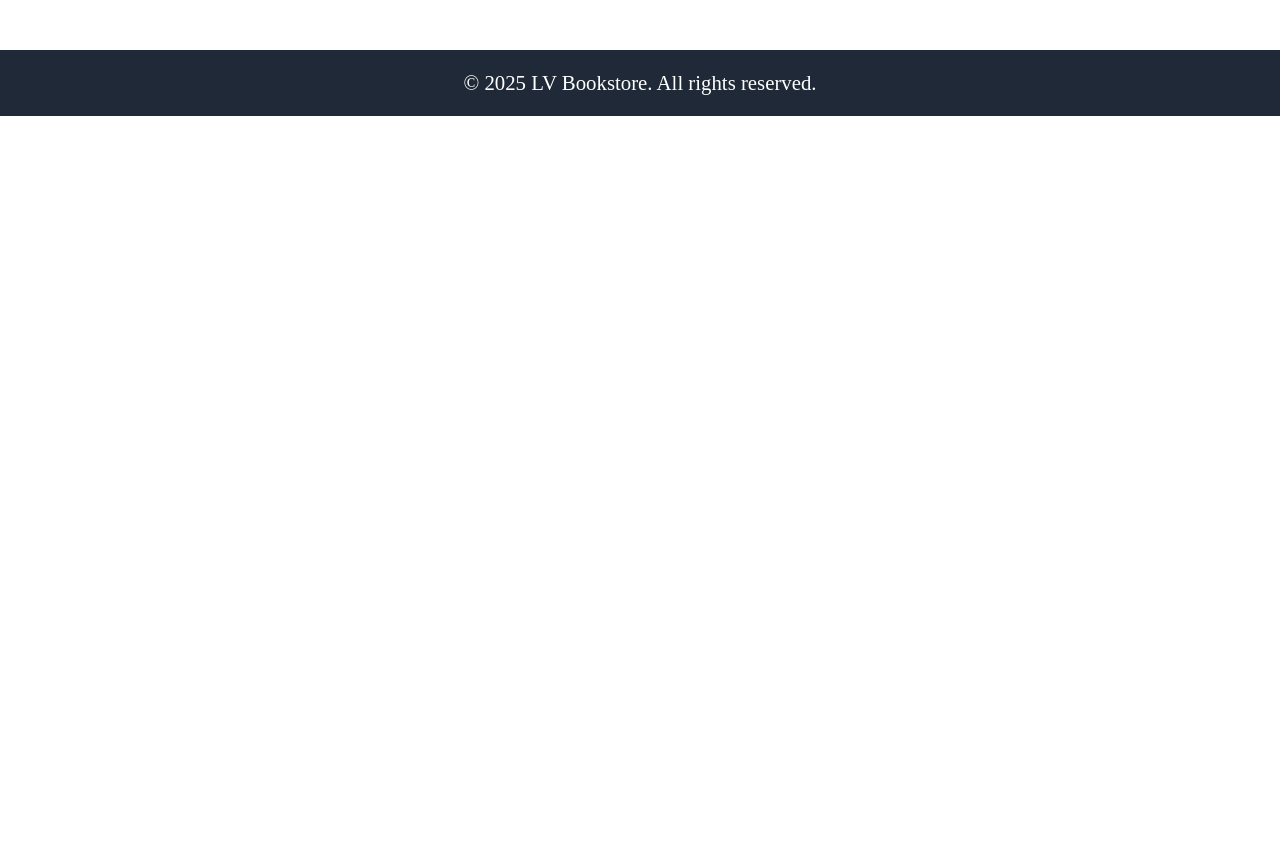
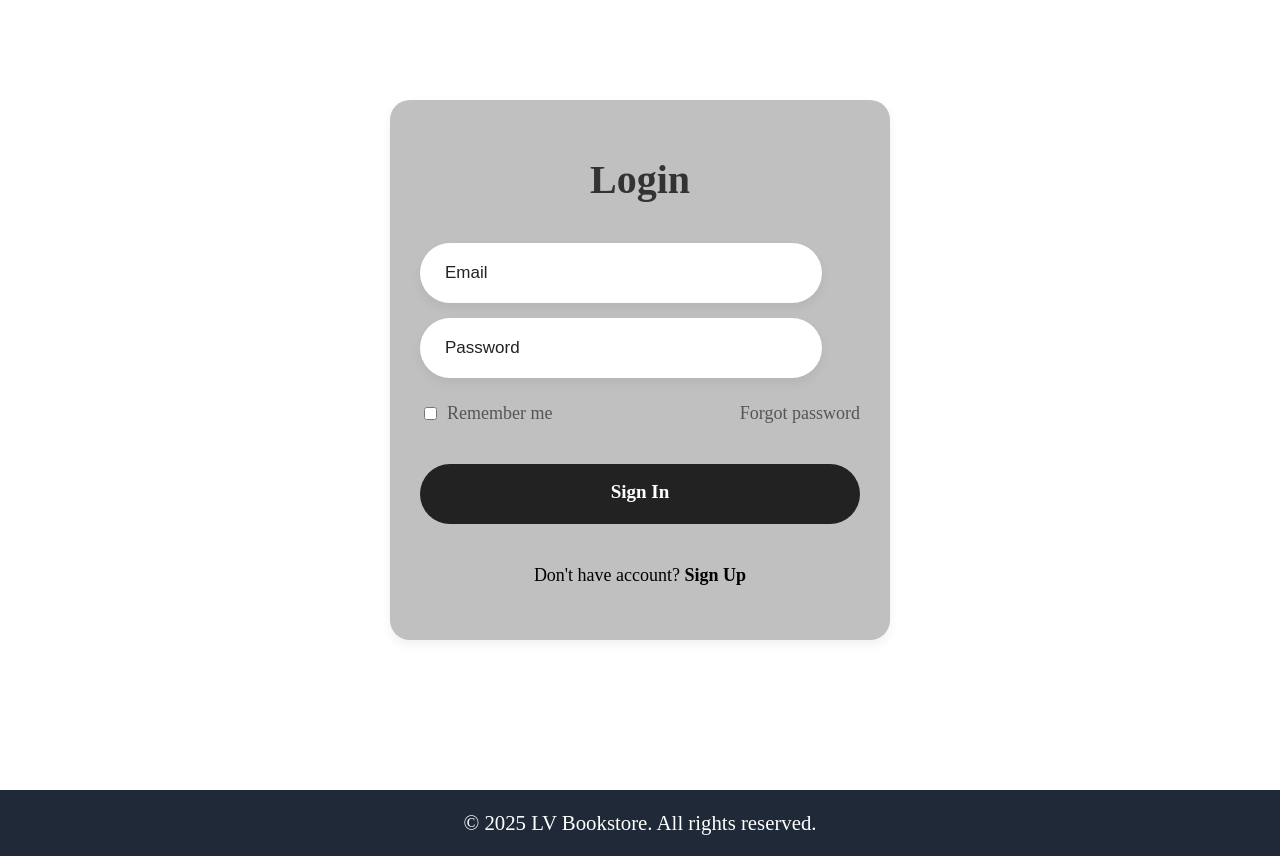
Before and after one commit to fulcrum0/webshop_14, a PHP site: page /login.html in a window 1280 px wide. Shown: the part 100-956 px from the top of the page. Before the commit the page ends 216 px from the top, so only its background shows below. Run offline with PHP 8.4, Linux system fonts and the light colour scheme; some libraries are stand-ins or nearby versions.

Commit message:
Add register and login page
Register and login pages are added and linked to eachother

```diff
--- a/design/cart.html
+++ b/design/cart.html
@@ -69,6 +69,6 @@
             <p>&copy; 2025 LV Bookstore. All rights reserved.</p>
         </footer>
     </div>
+    <script src="./js/script.js"></script>
 </body>
-
 </html>
--- a/design/css/style.css
+++ b/design/css/style.css
@@ -110,8 +110,6 @@ h1 {
   font-size: 100px;
   color: black;
 }
-
-/* ---------------- section 2 --------------- */
 
 /* ---------------- Book Cards --------------- */
 
@@ -386,3 +384,202 @@ footer {
   justify-content: center;
   align-items: center;
 }
+
+/* ---------------- login.html --------------- */
+
+@import url("https://fonts.googleapis.com/css2?family=Poppins:wght@400;500&display=swap");
+
+.login-box {
+  display: flex;
+  justify-content: center;
+  flex-direction: column;
+  margin: 100px;
+  width: 440px;
+  height: 480px;
+  padding: 30px;
+  background-color: rgb(192, 192, 192);
+  border-radius: 20px;
+  box-shadow: 0px 5px 10px 1px rgba(0, 0, 0, 0.05);
+}
+.login-header {
+  text-align: center;
+  margin: 20px 0 40px 0;
+}
+.login-header header {
+  color: #333;
+  font-size: 2.5em;
+  font-weight: 600;
+}
+.input-box .input-field {
+  width: 80%;
+  height: 60px;
+  font-size: 17px;
+  padding: 0 25px;
+  margin-bottom: 15px;
+  border-radius: 30px;
+  border: none;
+  box-shadow: 0px 5px 10px 1px rgba(0, 0, 0, 0.05);
+  outline: none;
+  transition: 0.3s;
+}
+::placeholder {
+  font-weight: 500;
+  color: #222;
+}
+.input-field:focus {
+  width: 90%;
+}
+.forgot {
+  display: flex;
+  justify-content: space-between;
+  margin-bottom: 40px;
+}
+section {
+  display: flex;
+  align-items: center;
+  margin-top: 10px;
+  font-size: 18px;
+  color: #555;
+}
+#check {
+  margin-right: 10px;
+}
+a {
+  text-decoration: none;
+}
+a:hover {
+  text-decoration: underline;
+}
+section a {
+  color: #555;
+}
+.input-submit {
+  position: relative;
+}
+.submit-btn {
+  width: 100%;
+  height: 60px;
+  background: #222;
+  border: none;
+  border-radius: 30px;
+  cursor: pointer;
+  transition: 0.3s;
+}
+.input-submit label {
+  position: absolute;
+  top: 45%;
+  left: 50%;
+  color: #fff;
+  font-size: 19px;
+  font-weight: 600;
+  -webkit-transform: translate(-50%, -50%);
+  -ms-transform: translate(-50%, -50%);
+  transform: translate(-50%, -50%);
+  cursor: pointer;
+}
+.submit-btn:hover {
+  background: #000;
+  transform: scale(1.05, 1);
+}
+.sign-up-link {
+  text-align: center;
+  font-size: 18px;
+  margin-top: 20px;
+}
+.sign-up-link a {
+  color: #000;
+  font-weight: 600;
+}
+
+/* ---------------- register.html --------------- */
+
+.register-box {
+  display: flex;
+  justify-content: center;
+  flex-direction: column;
+  margin: 100px;
+  width: 440px;
+  height: 940px;
+  padding: 30px;
+  background-color: rgb(192, 192, 192);
+  border-radius: 20px;
+  box-shadow: 0px 5px 10px 1px rgba(0, 0, 0, 0.05);
+}
+.register-header {
+  text-align: center;
+  margin: 20px 0 40px 0;
+}
+.register-header header {
+  color: #333;
+  font-size: 2.5em;
+  font-weight: 600;
+}
+.input-box .input-field {
+  width: 80%;
+  height: 60px;
+  font-size: 17px;
+  padding: 0 25px;
+  margin-bottom: 15px;
+  border-radius: 30px;
+  border: none;
+  box-shadow: 0px 5px 10px 1px rgba(0, 0, 0, 0.05);
+  outline: none;
+  transition: 0.3s;
+}
+::placeholder {
+  font-weight: 500;
+  color: #222;
+}
+.input-field:focus {
+  width: 90%;
+}
+.forgot {
+  display: flex;
+  justify-content: space-between;
+  margin-bottom: 40px;
+}
+section {
+  display: flex;
+  align-items: center;
+  margin-top: 10px;
+  font-size: 18px;
+  color: #555;
+}
+#check {
+  margin-right: 10px;
+}
+a {
+  text-decoration: none;
+}
+a:hover {
+  text-decoration: underline;
+}
+section a {
+  color: #555;
+}
+.input-submit {
+  position: relative;
+}
+.register-btn {
+  width: 100%;
+  height: 60px;
+  background: #222;
+  border: none;
+  border-radius: 30px;
+  cursor: pointer;
+  transition: 0.3s;
+}
+
+.register-btn:hover {
+  background: #000;
+  transform: scale(1.05, 1);
+}
+.sign-up-link {
+  text-align: center;
+  font-size: 18px;
+  margin-top: 20px;
+}
+.sign-up-link a {
+  color: #000;
+  font-weight: 600;
+}
--- a/design/login.html
+++ b/design/login.html
@@ -1,8 +1,6 @@
 <!DOCTYPE html>
 <html lang="en">
-
   <head>
-
     <meta charset="UTF-8" />
     <meta http-equiv="X-UA-Compatible" content="IE=edge" />
     <meta name="viewport" content="width=device-width, initial-scale=1.0" />
@@ -12,9 +10,7 @@
   </head>
 
   <body>
-
     <div class="container">
-
       <!-- ------------------- Navbar -------------------- -->
 
       <nav class="navbar">
@@ -23,18 +19,61 @@
           <h1>LV Bookstore</h1>
         </div>
         <div class="nav-right">
-                <li><a href="index.html"><img src="./img/home.svg">Home</a></li>
-                <li><a href="cart.html"><img src="./img/cart.svg">Cart <span>(1)</span></a></li>
-                <li><a href="login.html"><img src="./img/log in.svg">Login</a></li>
-                <li><a href="register.html"><img src="./img/register.svg">Register</a></li>
-                <li><a href="#">Welcome, <span>Tarik</span></a></li>
+          <li>
+            <a href="index.html"><img src="./img/home.svg" />Home</a>
+          </li>
+          <li>
+            <a href="cart.html"
+              ><img src="./img/cart.svg" />Cart <span>(1)</span></a
+            >
+          </li>
+          <li>
+            <a href="login.html"><img src="./img/log in.svg" />Login</a>
+          </li>
+          <li>
+            <a href="register.html"><img src="./img/register.svg" />Register</a>
+          </li>
+          <li>
+            <a href="#">Welcome, <span>Tarik</span></a>
+          </li>
         </div>
       </nav>
 
+      <!-- ------------------- Login Box -------------------- -->
+
+      <div class="login-box">
+        <div class="login-header">
+            <header>Login</header>
+        </div>
+        <div class="input-box">
+            <input type="text" class="input-field" placeholder="Email" autocomplete="off" required>
+        </div>
+        <div class="input-box">
+            <input type="password" class="input-field" placeholder="Password" autocomplete="off" required>
+        </div>
+        <div class="forgot">
+            <section>
+                <input type="checkbox" id="check">
+                <label for="check">Remember me</label>
+            </section>
+            <section>
+                <a href="#">Forgot password</a>
+            </section>
+        </div>
+        <div class="input-submit">
+            <button class="submit-btn" id="submit"></button>
+            <label for="submit">Sign In</label>
+        </div>
+        <div class="sign-up-link">
+            <p>Don't have account? <a href="register.html">Sign Up</a></p>
+        </div>
+    </div>
+
+      <!-- ------------------- Footer -------------------- -->
       <footer>
         <p>&copy; 2025 LV Bookstore. All rights reserved.</p>
       </footer>
     </div>
+    <script src="./js/script.js"></script>
   </body>
-
 </html>
```
Also changed, not shown: design/index.html (+23 -15 lines), design/product.html (+17 -10 lines), design/register.html (added, +153 -0 lines). Lines whose indentation alone changed are shown as unchanged.
